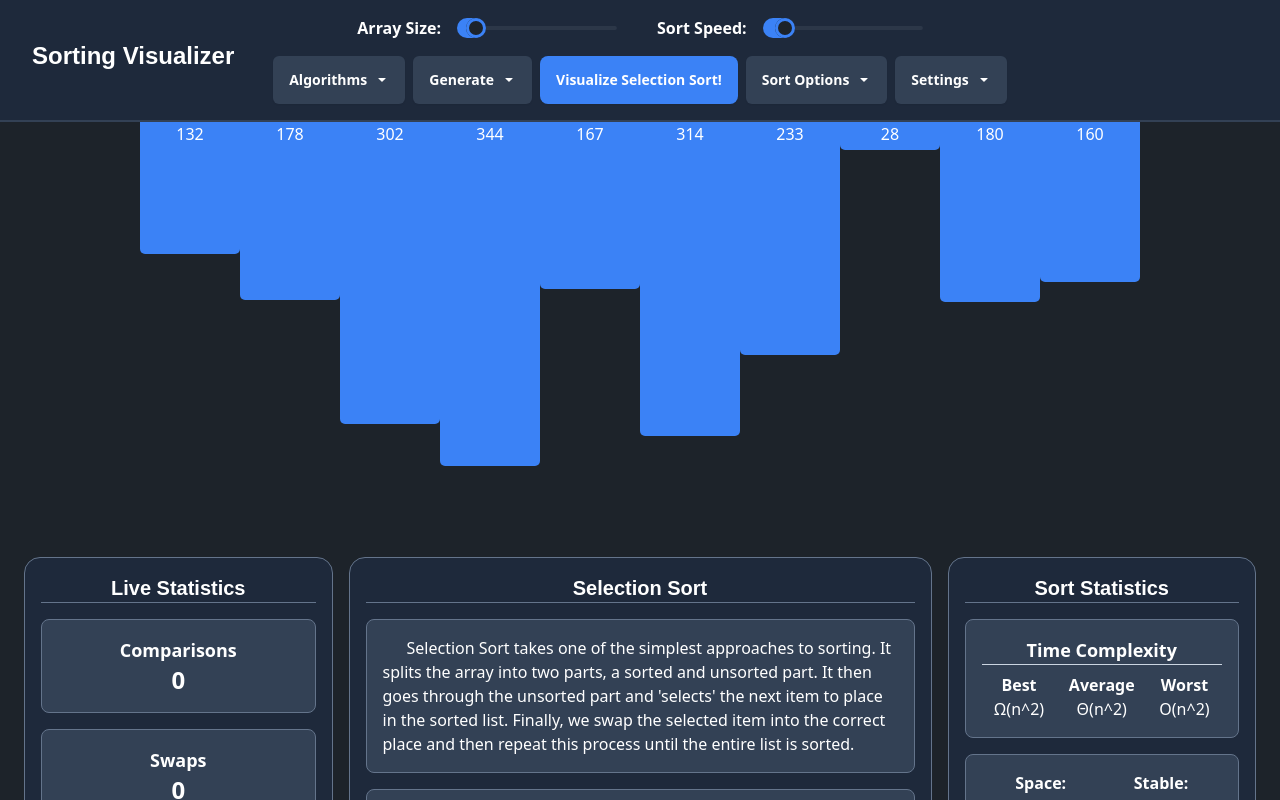
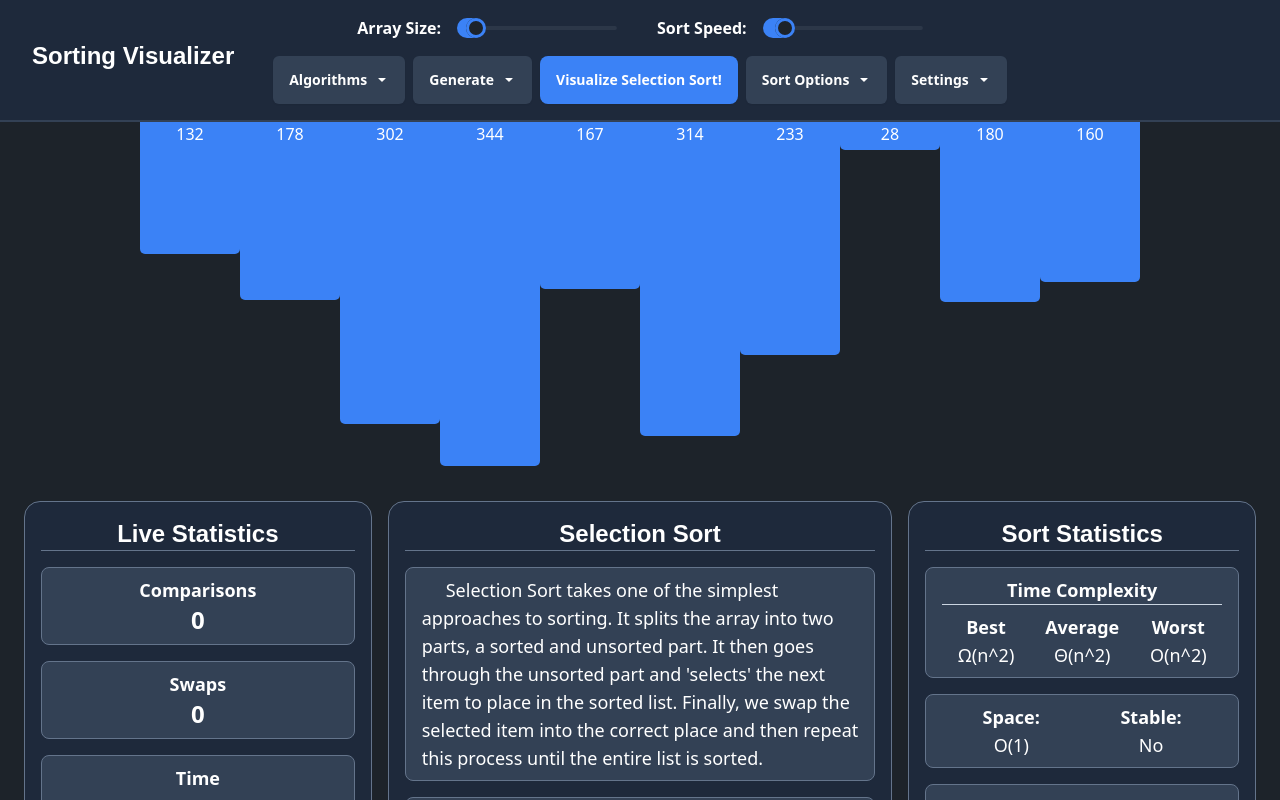
Before and after one commit to TheBoyRoy05/Sorting-Visualizer, a React (Vite) app: page / in a window 1280 px wide. Shown: the top 800 px of the page. Built offline with nearby package versions, Linux system fonts and the light colour scheme.

Commit message:
Fix, Style: Fixed the spacing of info cards

```diff
--- a/src/App.tsx
+++ b/src/App.tsx
@@ -6,7 +6,7 @@
 
 const App: FC = () => {
   return (
-    <div className="h-full">
+    <div className="h-screen flex flex-col">
       <Dashboard />
       <Display />
       <InfoCards />
--- a/src/Components/Card.tsx
+++ b/src/Components/Card.tsx
@@ -1,13 +1,13 @@
 interface CardProps {
   title: string;
   children: React.ReactNode;
-  customClass?: string;
+  otherClass?: string;
 }
 
-const Card = ({title, children, customClass}: CardProps) => {
+const Card = ({title, children, otherClass}: CardProps) => {
   return (
-    <div className={`card bg-slate-800 flex-1 p-4 border border-slate-500 ${customClass}`}>
-      <h3 className="text-center text-xl text-white font-bold helvetica">{title}</h3>
+    <div className={`card bg-slate-800 p-4 border border-slate-500 ${otherClass}`}>
+      <h3 className="text-center text-2xl text-white font-bold helvetica">{title}</h3>
       <div className="border-b border-slate-500 mb-4" />
       <div className="flex flex-col gap-4">
         {children}
--- a/src/Components/Display.tsx
+++ b/src/Components/Display.tsx
@@ -20,7 +20,7 @@
 const Display: FC = () => {
   const { bars } = useSortContext();
   return (
-    <div className={"display"}>
+    <div className="display flex-1">
       {bars.map((bar, index) => (
         <Bar key={index} {...bar} />
       ))}
--- a/src/Components/InfoCards.tsx
+++ b/src/Components/InfoCards.tsx
@@ -7,26 +7,26 @@
 const InfoCards: FC = () => {
   const { sort, stats, elapsedTime } = useSortContext();
   const miniCard =
-    "w-full bg-slate-700 rounded-lg p-4 text-center text-white border border-slate-500";
+    "w-full bg-slate-700 rounded-lg px-4 py-2 text-center text-white text-lg border border-slate-500";
 
   return (
     <div className="flex gap-4 px-6">
-      <Card title="Live Statistics">
+      <Card title="Live Statistics" otherClass="flex-[2]">
         <div className={miniCard}>
-          <b className="text-lg">{"Comparisons"}</b>
+          <b>{"Comparisons"}</b>
           <p className="text-2xl font-bold">{stats.comparisons}</p>
         </div>
         <div className={miniCard}>
-          <b className="text-lg">{"Swaps"}</b>
+          <b>{"Swaps"}</b>
           <p className="text-2xl font-bold">{stats.swaps}</p>
         </div>
         <div className={miniCard}>
-          <b className="text-lg">{"Time"}</b>
+          <b>{"Time"}</b>
           <p className="text-2xl font-bold">{(elapsedTime / 1000).toFixed(3) + " secs"}</p>
         </div>
       </Card>
 
-      <Card title={capitalize(sort) + " Sort"} customClass="flex-2">
+      <Card title={capitalize(sort) + " Sort"} otherClass="flex-[3]">
         <div className={miniCard}>
           <p className="text-left indent-6">{sortInfo[sort].description}</p>
         </div>
@@ -40,7 +40,7 @@
         </div>
       </Card>
 
-      <Card title="Sort Statistics">
+      <Card title="Sort Statistics" otherClass="flex-[2]">
         <div className={miniCard + " flex-col"}>
           <h4 className="text-white text-lg font-bold">{"Time Complexity"}</h4>
           <div className="border-b border-slate-300 mb-2" />
--- a/src/Styles/index.css
+++ b/src/Styles/index.css
@@ -5,7 +5,3 @@
 .helvetica {
   font-family: Arial, Helvetica, sans-serif !important;
 }
-
-.flex-2 {
-  flex: 2 1 0;
-}
```
